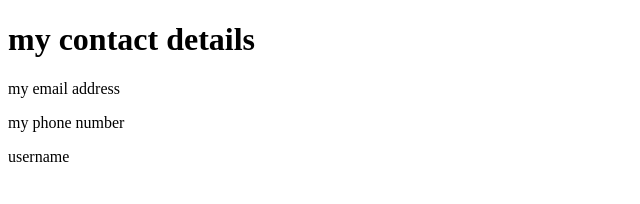
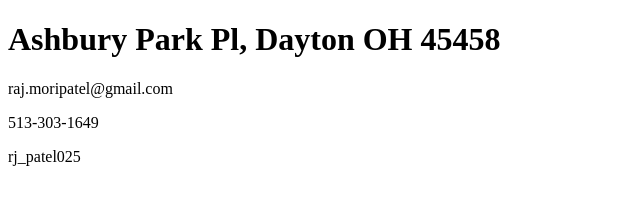
Before and after one commit to RaJbPatell/R_J, a plain HTML site: page contact-me.html in a window 1280 px wide. Shown: the whole page, without its empty margins (0-640 px from the left). Drawn offline with Linux system fonts and the light colour scheme.

Commit message:
Update contact-me.html

```diff
--- a/contact-me.html
+++ b/contact-me.html
@@ -5,9 +5,9 @@
     <title>Contact me:</title>
   </head>
   <body>
-    <h1>my contact details</h1>
-<p>my email address</p>
-<p>my phone number</p>
-    <p>username</p>
+    <h1>Ashbury Park Pl, Dayton OH 45458</h1>
+<p>raj.moripatel@gmail.com</p>
+<p>513-303-1649</p>
+    <p>rj_patel025</p>
   </body>
 </html>
```
